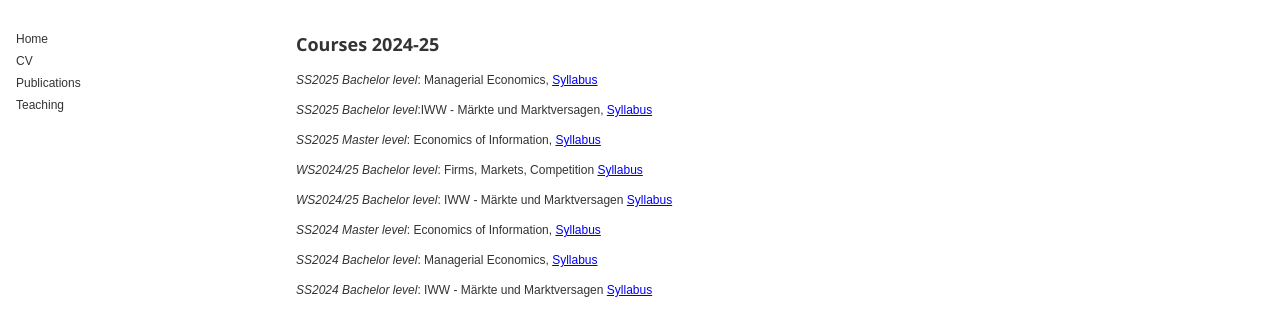
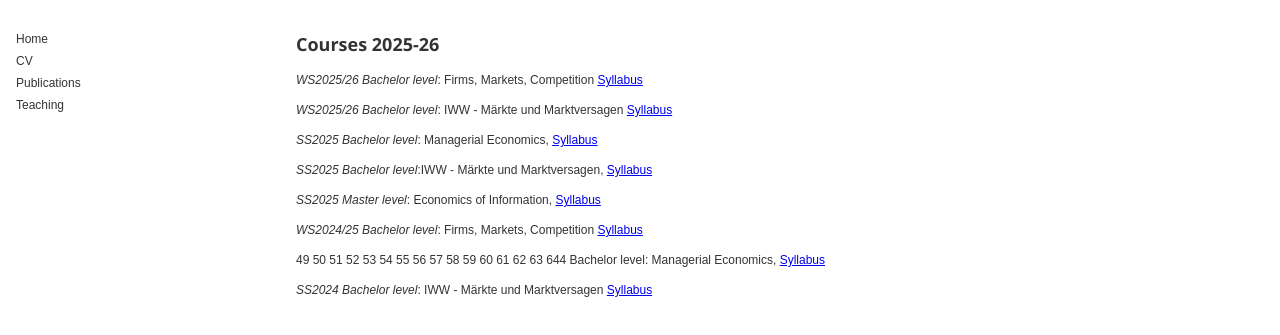
Before and after one commit to agantner/agantner.github.io, a plain HTML site: page teaching.html in a window 1280 px wide. Shown: the part 83-418 px from the top of the page. Drawn offline with Linux system fonts and the light colour scheme.

Commit message:
Update teaching.html

```diff
--- a/teaching.html
+++ b/teaching.html
@@ -38,14 +38,29 @@
 
 
 
-<h2> Courses 2024-25 </h2>
+<h2> Courses 2025-26 </h2>
+<p> <em> WS2025/26 Bachelor level</em>: Firms, Markets, Competition <a href="SyllabusCompetition_2025WS.pdf">Syllabus</a></p>	 </p>
+<p> <em> WS2025/26 Bachelor level</em>: IWW - Märkte und Marktversagen <a href="IWW_Syllabus2025WS.pdf">Syllabus</a></p>	 </p>
 <p> <em> SS2025 Bachelor level</em>: Managerial Economics, <a href="SyllabusManagerialEcon2025.pdf">Syllabus</a></p>	 </p>
 <p> <em> SS2025 Bachelor level</em>:IWW - Märkte und Marktversagen,  <a href="IWW_Syllabus2025.pdf">Syllabus</a></p>	 </p>
 <p> <em> SS2025 Master level</em>: Economics of Information, <a href="SyllabusInfoEcon2025.pdf">Syllabus</a></p>	 </p>
 <p> <em> WS2024/25 Bachelor level</em>: Firms, Markets, Competition <a href="SyllabusCompetition2024.pdf">Syllabus</a></p>	 </p>
-<p> <em> WS2024/25 Bachelor level</em>: IWW - Märkte und Marktversagen <a href="IWW_SyllabusWS2024.pdf">Syllabus</a></p>	 </p>
-<p> <em> SS2024 Master level</em>: Economics of Information, <a href="SyllabusInfoEcon2024.pdf">Syllabus</a></p>	 </p>
-<p> <em> SS2024 Bachelor level</em>: Managerial Economics, <a href="SyllabusManagerialEcon2024.pdf">Syllabus</a></p>	 </p>
+49
+50
+51
+52
+53
+54
+55
+56
+57
+58
+59
+60
+61
+62
+63
+644 Bachelor level</em>: Managerial Economics, <a href="SyllabusManagerialEcon2024.pdf">Syllabus</a></p>	 </p>
 <p> <em> SS2024 Bachelor level</em>: IWW - Märkte und Marktversagen <a href="IWW_Syllabus2024.pdf">Syllabus</a></p>	 </p>
 
 </div>
```
